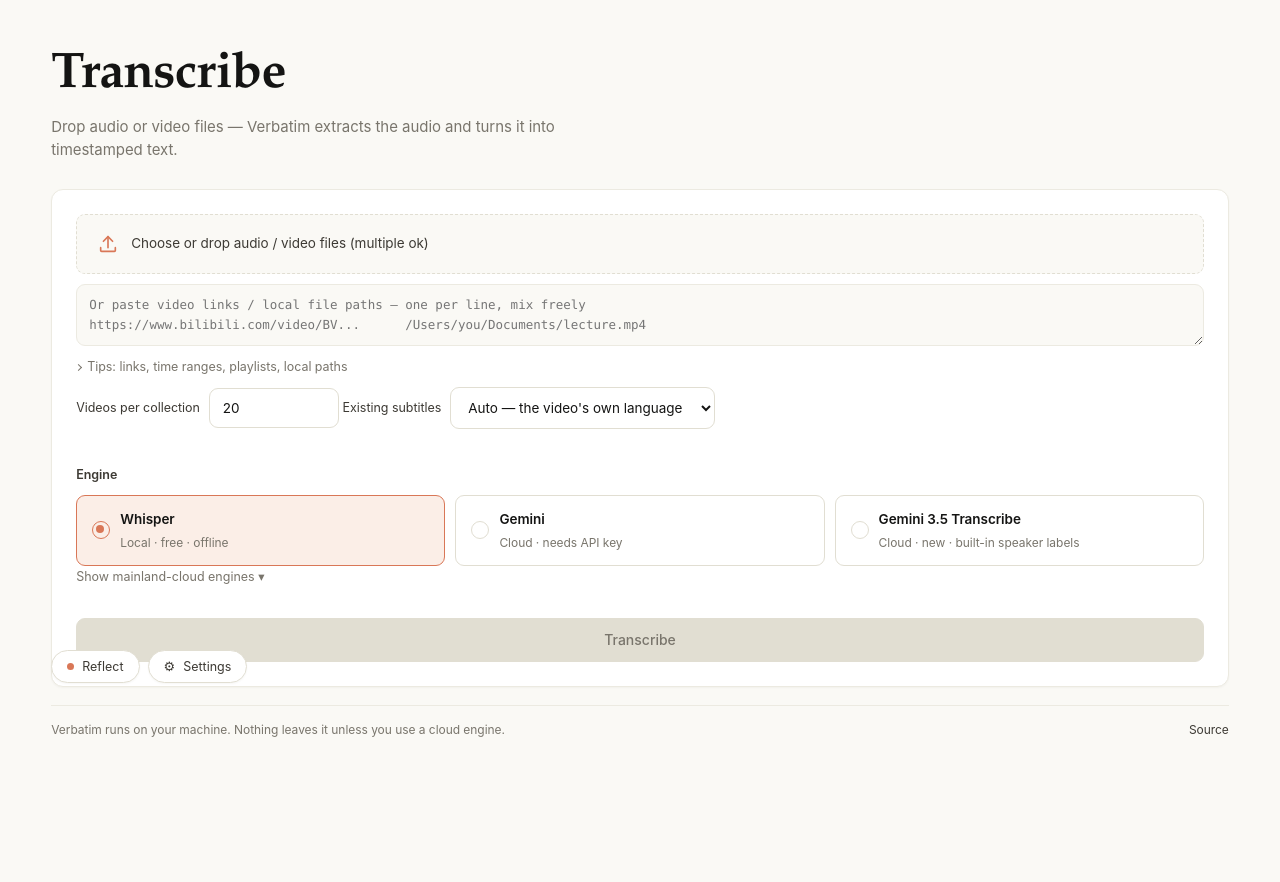
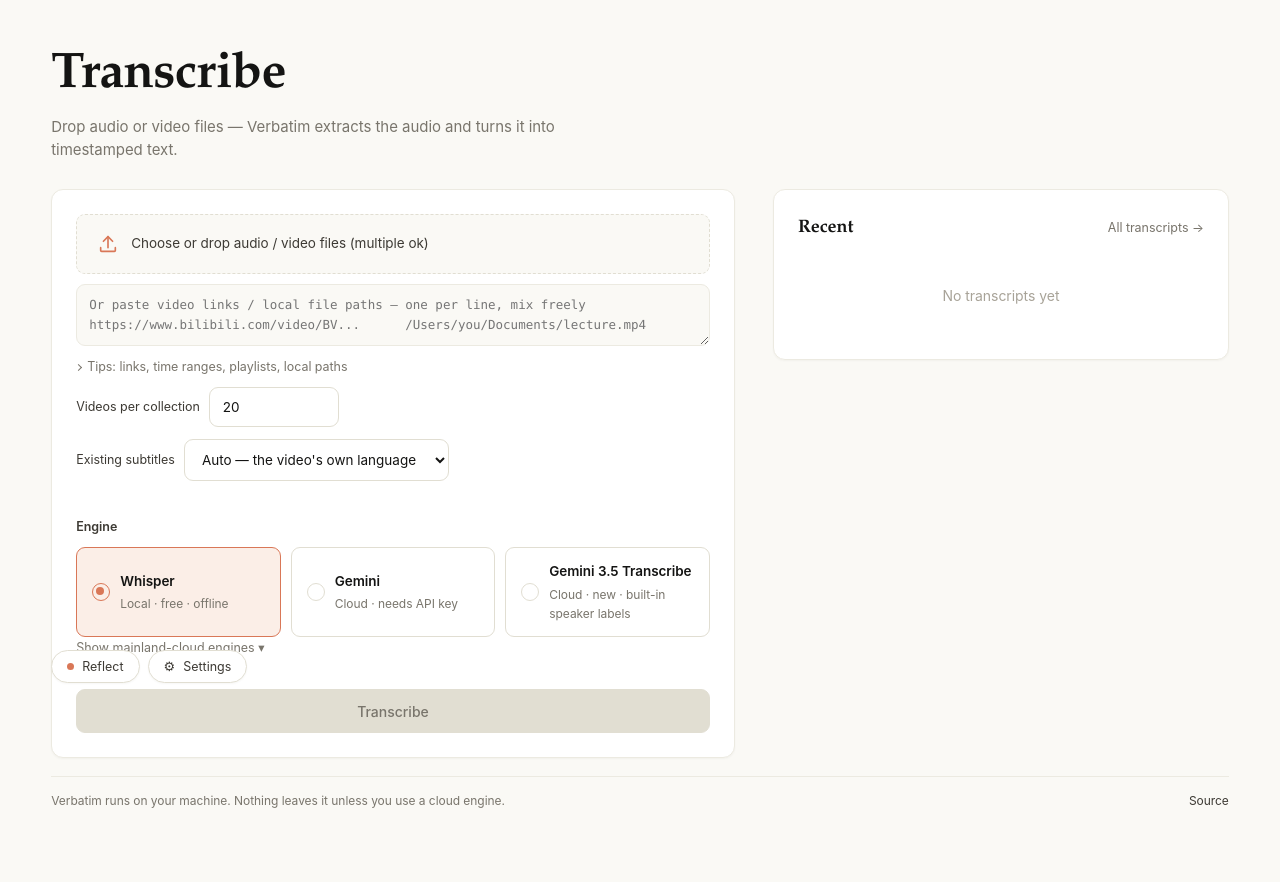
Before and after one commit to Kapozux/_Verbatim_, a Flask app: page / in a window 1280 px wide. Shown: the part 101-983 px from the top of the page. Before the commit the page ends 838 px from the top, so only its background shows below. Run offline with Flask 3, Linux system fonts and the light colour scheme; data that the repository does not hold is empty; some libraries are stand-ins or nearby versions.

Commit message:
Transcribe: fill the right column with the queue plus recent transcripts
Without a queue the form stretched across the whole shell and the page
sat mostly empty on wide screens. The right column now always holds the
queue (when there is one) and the latest 12 transcripts, sized to the
viewport and scrolling inside, so wide screens start full.

Co-Authored-By: Claude Fable 5.1 <noreply@anthropic.com>

```diff
--- a/getAudio/static/app.js
+++ b/getAudio/static/app.js
@@ -579,6 +579,7 @@ function connectBatchSSE(taskId, row) {
                 source.close();
                 onTaskFinished();
                 renderHistory();
+                renderRecent();
                 loadEngineSpeed();          // 多了一个样本，引擎旁的速度提示跟着更新
                 break;
 
@@ -917,6 +918,28 @@ function transcriptDownloadName(record, ext) {
 let activeEngineFilter = '';
 let activeSourceFilter = '';    // '' | 'mine' | 'pipeline'
 let searchTimer = null;
+
+// 转写页右栏「最近转写」：最新 12 条，复用资料库的卡片，整卡可点进详情
+const RECENT_N = 12;
+async function renderRecent() {
+    const box = document.getElementById('recent-list');
+    if (!box) return;
+    try {
+        const entries = await (await fetch('/api/history')).json();
+        const top = (Array.isArray(entries) ? entries : []).slice(0, RECENT_N);
+        box.innerHTML = '';
+        if (!top.length) { box.innerHTML = `<p class="history-empty">${T('library.noTranscripts')}</p>`; return; }
+        top.forEach(entry => {
+            const card = buildHistoryCard(entry);
+            card.addEventListener('click', e => {
+                if (e.target.closest('a, button')) return;
+                navigate('detail/' + entry.id);
+            });
+            box.appendChild(card);
+        });
+        fitListsToViewport();
+    } catch { box.innerHTML = `<p class="history-empty">${T('library.failedToLoad')}</p>`; }
+}
 
 async function renderHistory() {
     const query = (searchInput.value || '').trim();
@@ -1840,6 +1863,7 @@ function switchTab(name) {
         if (el) el.classList.toggle('active', k === name);
     });
     if (name === 'library') { renderHistory(); }
+    if (name === 'transcribe') { renderRecent(); }
     if (name === 'creators') { loadChains(); }
     if (name === 'xhs') { pollXhs(); pollXhsAnalyze(); }
 }
--- a/getAudio/static/i18n.js
+++ b/getAudio/static/i18n.js
@@ -396,6 +396,8 @@ const STRINGS = {
         'footer.local': 'Verbatim runs on your machine. Nothing leaves it unless you use a cloud engine.',
         'footer.source': 'Source',
         'transcribe.tipsSummary': 'Tips: links, time ranges, playlists, local paths',
+        'transcribe.recent': 'Recent',
+        'transcribe.recentAll': 'All transcripts →',
         'err.unreachable': "Can't reach the model API — network or proxy",
         'err.quota': 'Rate-limited / out of quota — retry later',
         'err.blocked': 'Content blocked by the model — try Whisper or another engine',
@@ -864,6 +866,8 @@ const STRINGS = {
         'footer.local': 'Verbatim 在你自己的电脑上运行，除非使用云端引擎，数据不会离开本机。',
         'footer.source': '源码',
         'transcribe.tipsSummary': '提示：链接、时间段、合集、本机路径',
+        'transcribe.recent': '最近转写',
+        'transcribe.recentAll': '全部转写 →',
         'err.unreachable': '连不上模型接口——网络或代理问题',
         'err.quota': '被限流 / 额度用完——稍后重试',
         'err.blocked': '内容被模型拦截——换 Whisper 或其它引擎',
--- a/getAudio/static/style.css
+++ b/getAudio/static/style.css
@@ -987,17 +987,15 @@ body { display: flex; flex-direction: column; }
 
 /* ---------- ≥1080：多栏按 3:2 比例 ---------- */
 @media (min-width: 1080px) {
-  /* 转写：表单 | 队列（有队列时才分栏，队列贴顶跟随）*/
-  #tab-transcribe.active:has(#batch-section:not(.hidden)) {
+  /* 转写：表单 | 队列 + 最近转写。右栏始终有内容，表单不再独占整行 */
+  #tab-transcribe.active {
     display: grid; grid-template-columns: minmax(0, 3fr) minmax(320px, 2fr);
     column-gap: var(--col-gap); align-items: start; align-content: start;
   }
-  #tab-transcribe.active:has(#batch-section:not(.hidden)) > .hero { grid-column: 1 / -1; }
-  #tab-transcribe.active:has(#batch-section:not(.hidden)) > #upload-form,
-  #tab-transcribe.active:has(#batch-section:not(.hidden)) > #error-section { grid-column: 1; }
-  #tab-transcribe.active:has(#batch-section:not(.hidden)) > #batch-section {
-    grid-column: 2; grid-row: 2 / span 2; position: sticky; top: 16px;
-  }
+  #tab-transcribe.active > .hero { grid-column: 1 / -1; }
+  #tab-transcribe.active > #upload-form,
+  #tab-transcribe.active > #error-section { grid-column: 1; }
+  #tab-transcribe.active > .transcribe-side { grid-column: 2; grid-row: 2 / span 2; position: sticky; top: 16px; }
 
   /* 小红书：采集表单 | 分析卡 */
   #tab-xhs.active {
@@ -1045,3 +1043,13 @@ body { display: flex; flex-direction: column; }
 .history-item-meta, .history-item-oneline, .history-item-name, .creator-name, .detail-title, .doc-item { overflow-wrap: anywhere; }
 .history-item-info { align-self: stretch; }
 .history-item-title-row { flex-wrap: wrap; row-gap: 4px; }
+
+/* 转写页右栏：队列（有任务时）+ 最近转写 */
+.transcribe-side { display: flex; flex-direction: column; gap: 0; min-width: 0; }
+.transcribe-side .card-shell { margin-bottom: 18px; }
+.recent-all { font-size: 12.5px; color: var(--muted); text-decoration: none; }
+.recent-all:hover { color: var(--coral-deep); }
+.recent-list .history-item { padding: 12px 14px; cursor: pointer; }
+.recent-list .history-item-actions { display: none; }
+.recent-list .history-item-name { font-size: 14px; }
+.recent-list .history-item-oneline { -webkit-line-clamp: 1; }
--- a/getAudio/templates/index.html
+++ b/getAudio/templates/index.html
@@ -161,13 +161,22 @@
                     </button>
                 </form>
 
-                <div id="batch-section" class="hidden">
-                    <div class="batch-header">
-                        <h2 data-i18n="transcribe.queue">Queue</h2>
-                        <span id="batch-progress" class="batch-progress"></span>
+                <aside id="transcribe-side" class="transcribe-side">
+                    <div id="batch-section" class="card-shell hidden">
+                        <div class="batch-header">
+                            <h2 data-i18n="transcribe.queue">Queue</h2>
+                            <span id="batch-progress" class="batch-progress"></span>
+                        </div>
+                        <div id="batch-list" class="batch-list"></div>
                     </div>
-                    <div id="batch-list" class="batch-list"></div>
-                </div>
+                    <div id="recent-section" class="card-shell recent-card">
+                        <div class="batch-header">
+                            <h2 data-i18n="transcribe.recent">Recent</h2>
+                            <a href="#/tab/library" class="recent-all" data-i18n="transcribe.recentAll">All transcripts →</a>
+                        </div>
+                        <div id="recent-list" class="history-list recent-list"></div>
+                    </div>
+                </aside>
 
                 <div id="error-section" class="hidden">
                     <div class="error-box">
```
